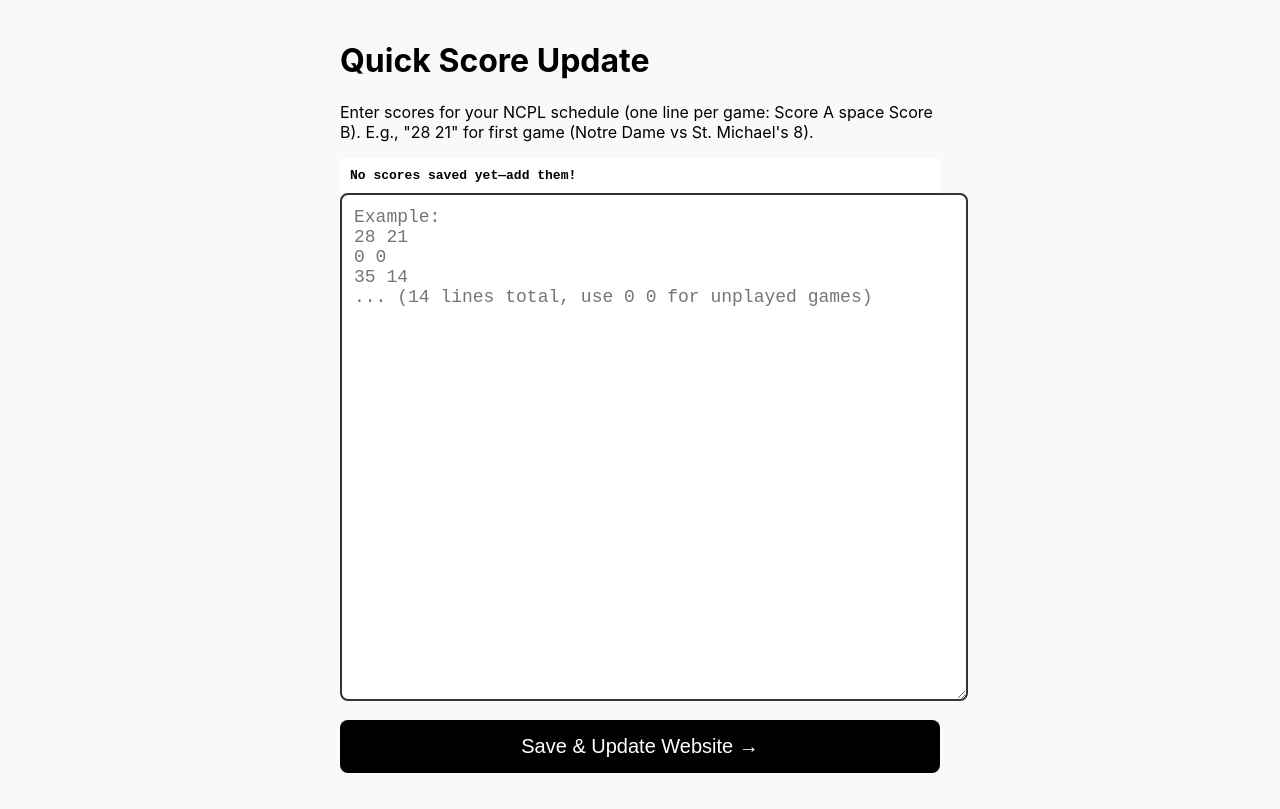
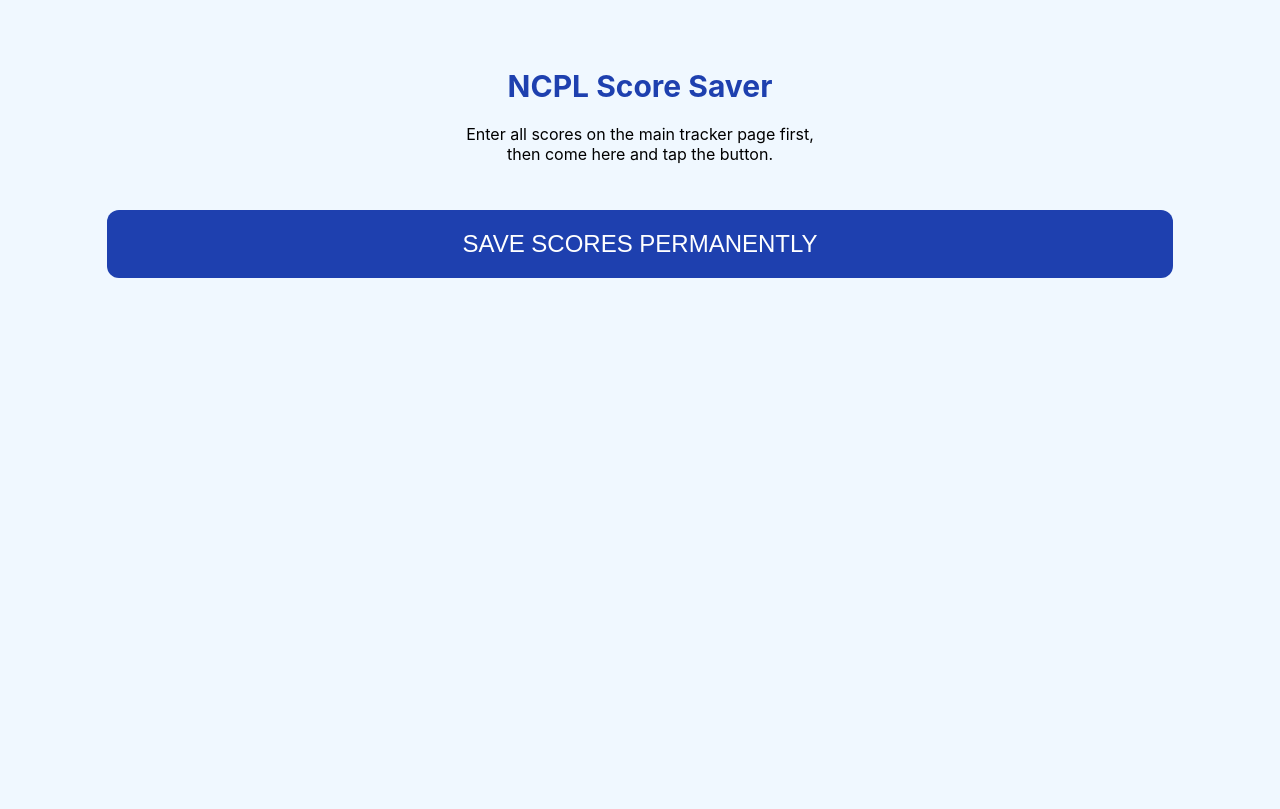
Before and after one commit to marcclevenger/tournament-scores, a plain HTML site: page upload-scores.html in a window 1280 px wide. Drawn offline with Linux system fonts and the light colour scheme.

Commit message:
Revise upload-scores.html layout and title
Updated the title and styling of the score upload page. Changed the button text and added instructions for saving scores.

```diff
--- a/upload-scores.html
+++ b/upload-scores.html
@@ -2,92 +2,85 @@
 <html>
 <head>
   <meta charset="utf-8">
-  <title>Quick Score Update</title>
+  <title>Save Scores</title>
   <style>
-    body { font-family: -apple-system, sans-serif; padding:20px; max-width:600px; margin:auto; background:#f9f9f9; }
-    textarea { width:100%; height:60vh; font-size:18px; padding:12px; border:2px solid #333; border-radius:8px; font-family:monospace; }
-    button { font-size:20px; padding:15px; margin-top:15px; width:100%; background:#000; color:white; border:none; border-radius:8px; cursor:pointer; }
-    button:hover { background:#333; }
-    .ok { color:green; font-weight:bold; font-size:18px; }
-    .error { color:red; }
-    #current { margin-top:10px; padding:10px; background:white; border-radius:5px; font-family:monospace; }
+    body {font-family:-apple-system,sans-serif;padding:40px;background:#f0f8ff;text-align:center;}
+    h1 {font-size:30px;color:#1e40af;}
+    button {font-size:24px;padding:20px;background:#1e40af;color:white;border:none;border-radius:12px;width:90%;margin-top:30px;}
+    .ok {color:green;font-size:22px;font-weight:bold;margin-top:20px;}
   </style>
 </head>
 <body>
-
-<h1>Quick Score Update</h1>
-<p>Enter scores for your NCPL schedule (one line per game: Score A space Score B). E.g., "28 21" for first game (Notre Dame vs St. Michael's 8).</p>
-<div id="current">Loading current scores...</div>
-<textarea id="newcontent" placeholder="Example:
-28 21
-0 0
-35 14
-... (14 lines total, use 0 0 for unplayed games)"></textarea>
-
-<button onclick="save()">Save & Update Website →</button>
+  <h1>NCPL Score Saver</h1>
+  <p>Enter all scores on the main tracker page first,<br>then come here and tap the button.</p>
+  <button onclick="save()">SAVE SCORES PERMANENTLY</button>
   <p id="msg"></p>
 
 <script>
-// Load current scores (if any preloaded)
-fetch('https://raw.githubusercontent.com/marcclevenger/tournament-scores/main/index.html')
-  .then(r => r.text())
-  .then(text => {
-    const match = text.match(/window\.PRELOADED_SCORES="([^"]*)"/);
-    if (match) {
-      const scores = match[1].split(';').map(p => p.split(',')).flat();
-      document.getElementById('current').innerHTML = '<strong>Current scores:</strong> ' + scores.join(' / ');
-    } else {
-      document.getElementById('current').innerHTML = '<strong>No scores saved yet—add them!</strong>';
-    }
-  });
-
 async function save() {
-  let input = document.getElementById('newcontent').value.trim();
-  if (!input) return document.getElementById('msg').innerHTML = '<span class="error">Enter scores first!</span>';
-
-  const lines = input.split('\n').filter(l => l.trim());
-  if (lines.length !== 14) return document.getElementById('msg').innerHTML = '<span class="error">Need exactly 14 lines (one per game)!</span>';
-
-  let formatted = lines.map(line => {
-    const [a, b] = line.trim().split(/\s+/);
-    return (parseInt(a) || 0) + ',' + (parseInt(b) || 0);
-  }).join(';');
-
   let token = localStorage.getItem('token');
   if (!token) {
-    token = prompt("GitHub token (one-time):");
+    token = prompt('GitHub token (only once):');
     if (!token) return;
     localStorage.setItem('token', token);
   }
 
-  document.getElementById('msg').textContent = "Saving…";
+  document.getElementById('msg').innerHTML = 'Reading scores…';
 
+  // Open your main page and grab all 14 games' scores
+  const tab = window.open('https://marcclevenger.github.io/tournament-scores/', '_blank');
+  setTimeout(async () => {
     try {
-    const info = await fetch('https://api.github.com/repos/marcclevenger/tournament-scores/contents/index.html').then(r=>r.json());
+      const scores = await tab.eval(`(() => {
+        const s = [];
+        for(let i=0; i<14; i++) {
+          const a = document.getElementById('scoreA-'+i)?.value || '0';
+          const b = document.getElementById('scoreB-'+i)?.value || '0';
+          s.push(a + ',' + b);
+        }
+        return s.join(';');
+      })()`);
+
+      document.getElementById('msg').innerHTML = 'Saving to GitHub…';
+
+      const info = await fetch('https://api.github.com/repos/marcclevenger/tournament-scores/contents/index.html')
+        .then(r => r.json());
+
       let content = atob(info.content);
-    content = content.replace(/window\.PRELOADED_SCORES="[^"]*"/, `window.PRELOADED_SCORES="${formatted}"`);
+      const marker = '// PRELOADED_SCORES_HERE';
+      if (!content.includes(marker)) {
+        content = content.replace(
+          'window.onload = () => {',
+          `window.PRELOADED_SCORES="${scores}";\n  window.onload = () => {`
+        );
+        content = content.replace(
+          'renderSchedule();',
+          `if(window.PRELOADED_SCORES){const a=window.PRELOADED_SCORES.split(';');a.forEach((p,i)=>{const[v1,v2]=p.split(',');const e1=document.getElementById('scoreA-'+i);const e2=document.getElementById('scoreB-'+i);if(e1)e1.value=v1;if(e2)e2.value=v2;});updateStandings();}\n    renderSchedule();`
+        );
+      } else {
+        content = content.replace(/window\.PRELOADED_SCORES="[^"]*"/, `window.PRELOADED_SCORES="${scores}"`);
+      }
 
       const res = await fetch('https://api.github.com/repos/marcclevenger/tournament-scores/contents/index.html', {
         method: 'PUT',
-      headers: { Authorization: 'token '+token, 'Content-Type': 'application/json' },
+        headers: {Authorization:'token '+token,'Content-Type':'application/json'},
         body: JSON.stringify({
-        message: 'Updated scores – ' + new Date().toLocaleString(),
+          message: 'Scores saved – ' + new Date().toLocaleString(),
           content: btoa(unescape(encodeURIComponent(content))),
           sha: info.sha
         })
       });
 
       if (res.ok) {
-      document.getElementById('msg').innerHTML = "✓ Saved!<br>Refresh main site in 30–60s";
-      document.getElementById('msg').className = "ok";
+        document.getElementById('msg').innerHTML = '<div class="ok">Scores saved forever!<br>Refresh main site in 30 seconds</div>';
       } else {
-      document.getElementById('msg').innerHTML = '<span class="error">Save failed—check token</span>';
+        document.getElementById('msg').textContent = 'Failed – wrong token?';
       }
     } catch(e) {
-    document.getElementById('msg').innerHTML = '<span class="error">Network error: ' + e.message + '</span>';
+      document.getElementById('msg').textContent = 'Error: '+e.message;
     }
+  }, 4000);
 }
 </script>
-
 </body>
 </html>
```
Lines whose indentation alone changed are shown as unchanged.
